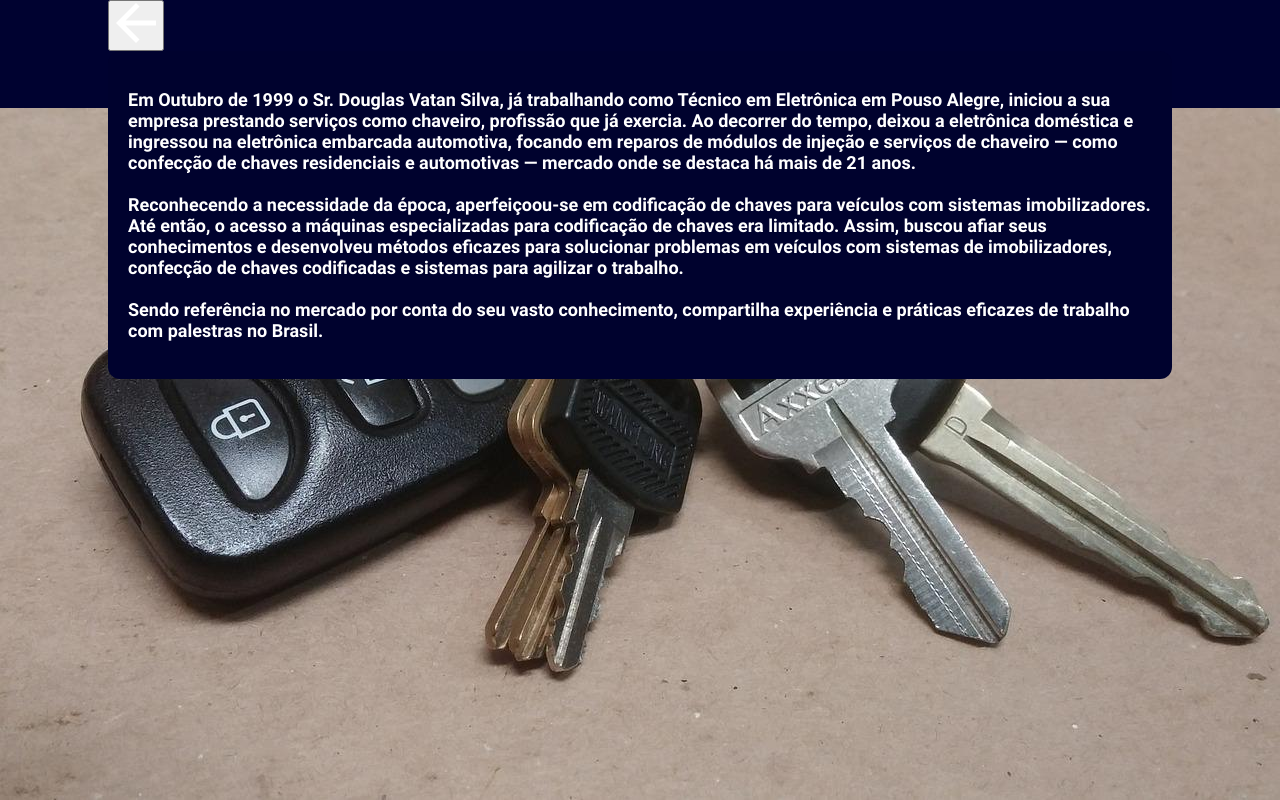
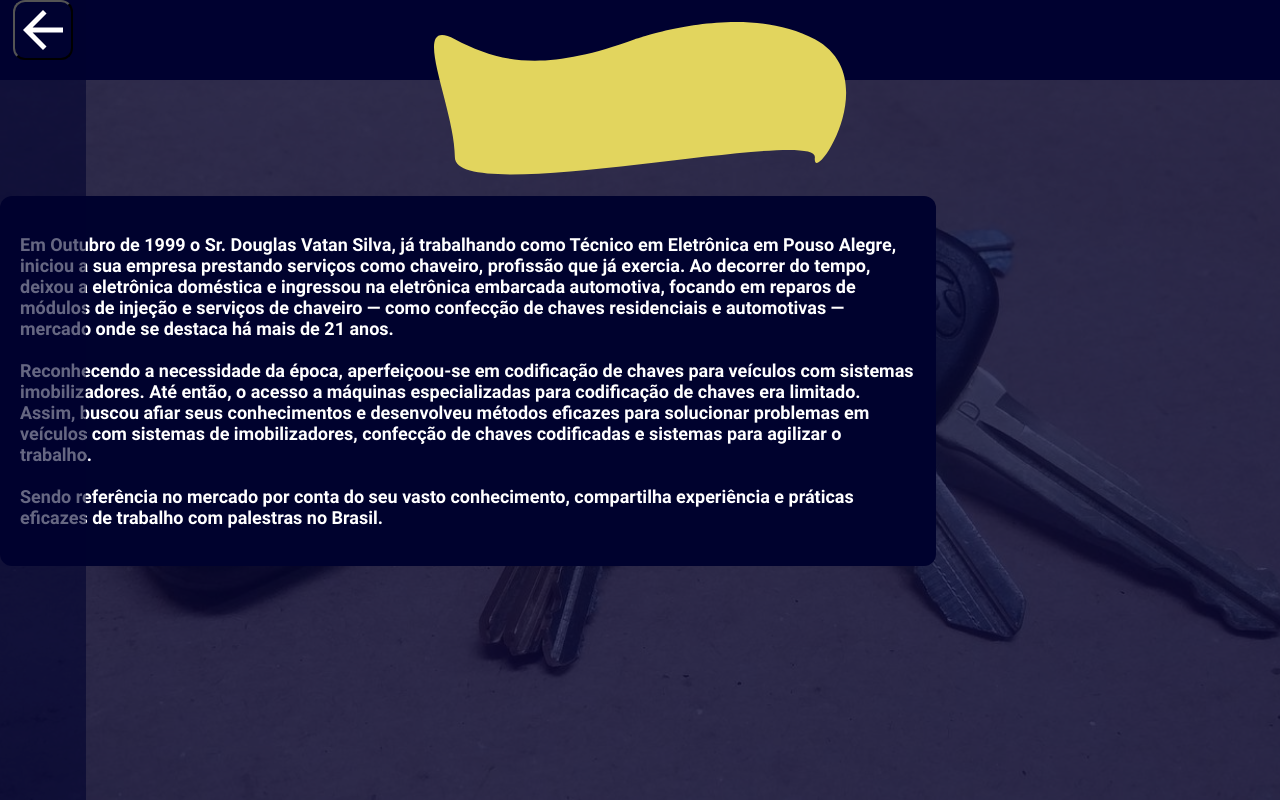
Before and after one commit to Thribs/chaveiro-pouso-alegre, a Next.js app: page /sobre in a window 1280 px wide. Built offline with nearby package versions, Linux system fonts and the light colour scheme.

Commit message:
more css. homepage and some of the about page

```diff
--- a/pages/index.js
+++ b/pages/index.js
@@ -1,36 +1,12 @@
 import Link from 'next/link'
 import Head from 'next/head'
+
 function Home() {
     return (
         <div>
             <Head>
                 <title>Chaveiro Pouso Alegre</title>
-                <link
-                    rel="preload"
-                    href="/fonts/Roboto/Roboto-Regular.ttf"
-                    as="font"
-                    crossOrigin=""
-                />
-                <link
-                    rel="preload"
-                    href="/fonts/Roboto/Roboto-Bold.ttf"
-                    as="font"
-                    crossOrigin=""
-                />
-                <link
-                    rel="preload"
-                    href="/fonts/Roboto/Roboto-Italic.ttf"
-                    as="font"
-                    crossOrigin=""
-                />
-                <link
-                    rel="preload"
-                    href="/fonts/Rye/Rye-Regular.ttf"
-                    as="font"
-                    crossOrigin=""
-                />
             </Head>
-            <title>Chaveiro Pouso Alegre</title>
             <div id="page-home">
                 <header>
                     <div className="banner">
--- a/pages/sobre.js
+++ b/pages/sobre.js
@@ -1,20 +1,24 @@
 import Link from 'next/link'
 import Head from 'next/head'
 
-function Sobre () {
+function Sobre() {
     return (
-        <>
+        <div className="page-content">
             <Head>
                 <title>Sobre Nós</title>
             </Head>
+            <header>
+                <div className="banner"/>
+            </header>
+            <main>
+                <div className="view">
                     <aside>
                         <Link href='/'>
-                <button>
+                            <button className="small-button">
                                 <img src="./images/icons/left-arrow.svg" alt="Seta para a esquerda"/>
                             </button>
                         </Link>
                     </aside>
-        <main>
                     <div className="content">
                         <p>
                             Em Outubro de 1999 o Sr. Douglas Vatan Silva, já trabalhando como Técnico em Eletrônica em Pouso Alegre, iniciou a sua empresa prestando serviços como chaveiro, profissão que já exercia.
@@ -26,9 +30,31 @@ function Sobre () {
                             Sendo referência no mercado por conta do seu vasto conhecimento, compartilha experiência e práticas eficazes de trabalho com palestras no Brasil.
                         </p>
                     </div>
+
+                </div>
             </main>
-        </>
+        </div>
     )
 }
 
 export default Sobre
+// page with dark blue background
+
+// sidebar with 'back' button aligned to the left, static
+
+// header banner in shape of parchment, blurred out
+
+// background of a picture a little bit down so to not cover the dark blue top, blurred out
+
+// container with dark blue background
+    // must have round corners, align to the right of sidebar, cover a piece of the header banner and use the font "Rye"
+
+// 'about' text
+
+/* Em Outubro de 1999 o Sr. Douglas Vatan Silva, já trabalhando como Técnico em Eletrônica em Pouso Alegre, iniciou a sua empresa prestando serviços como chaveiro, profissão que já exercia.
+                    Ao decorrer do tempo, deixou a eletrônica doméstica e ingressou na eletrônica embarcada automotiva, focando em reparos de módulos de injeção e serviços de chaveiro — como confecção de chaves residenciais e automotivas — mercado onde se destaca há mais de 21 anos.
+                    <br /><br />
+                    Reconhecendo a necessidade da época, aperfeiçoou-se em codificação de chaves para veículos com sistemas imobilizadores. Até então, o acesso a máquinas especializadas para codificação de chaves era limitado.
+                    Assim, buscou afiar seus conhecimentos e desenvolveu métodos eficazes para solucionar problemas em veículos com sistemas de imobilizadores, confecção de chaves codificadas e sistemas para agilizar o trabalho.
+                    <br /><br />
+                    Sendo referência no mercado por conta do seu vasto conhecimento, compartilha experiência e práticas eficazes de trabalho com palestras no Brasil. */
--- a/styles/global.css
+++ b/styles/global.css
@@ -29,12 +29,9 @@
 
 html {
     color: white;
-    display: flex;
-    flex-direction: column;
-    align-items: center;
 
     font-family: "Roboto";
-    font-weight: 400;
+    font-weight: 200;
     font-size: 18px;
 }
 header {
@@ -46,40 +43,76 @@ header {
     justify-content: center;
 
     line-height: .2;
-    font-family: Rye;
+    font-family: "Rye";
+    font-weight: 200;
 }
 
-h1 { font-size: 1.33em; }
+h1 {
+    font-size: 1.33em;
+    font-weight: 200;
+}
 
 h2 {
-    font-family: "Rye";
     font-size: 1em;
-     }
+    font-weight: 200;
+}
 
 body {
-    background: url(/images/key-fob.jpg) no-repeat center 6rem;
-    background-color: #000230;
+    background: #000230 url(/images/key-fob.jpg) no-repeat center bottom fixed;
+    background-size: auto 90vh;
 
     margin: 0;
 }
 
+body::after {
+    content: "";
+    background: #000230;
+    opacity: 0.5;
+    top: 0;
+    left: 0;
+    bottom: 0;
+    right: 0;
+    position: absolute;
+    z-index: -1;
+  }
+
 #page-home {
+    height: 100vh;
+
     display: flex;
     flex-direction: column;
     align-items: center;
+}
 
+.page-content::after {
+    content: "";
+    background: #000230;
+    opacity: 0.5;
+    top: 0;
+    left: 0;
+    bottom: 0;
+    right: 0;
+    position: absolute;
+    z-index: -1;
+  }
+
+.view {
+    display: flex;
 }
 .content {
 	padding: 20px;
 
     background: #00022E;
     border-radius: 12px;
-    width: 80vw;
+    width: 70vw;
 }
 .content-home {
+    height: 70vh;
+
     display: flex;
     flex-direction: column;
     align-items: center;
+    justify-content: space-between;
 
     background-color: none;
     border-radius: 12px;
@@ -99,11 +132,38 @@ body {
     height: 10rem;
 }
 
+aside {
+    position: fixed;
+    left: 0;
+    top: 0;
+
+    height: 100vh;
+}
+
+aside::after {
+    content: "";
+
+    background: #000230;
+    opacity: 0.6;
+
+    height: 100vh;
+
+    display: flex;
+
+    position: absolute;
+    top: 0;
+    left: 0;
+    right: 0;
+    bottom: 0;
+    z-index: -1;
+
+}
 .icons-group {
+    width: inherit;
+
     display: flex;
     align-items: center;
-    justify-content: center;
-    align-items: center;
+    justify-content: space-between;
 }
 
 button {
@@ -130,7 +190,7 @@ button {
     background: #000230;
     border-radius: 12px;
     padding: 0;
-    margin: 0 clamp(.5vw, 1vw, 2vw) 1rem;
+    margin: 0 clamp(.5vw, 1vw, 2vw);
 
     height: 60px;
     width: 60px;
@@ -157,7 +217,7 @@ p {
     background: #E2D55E;
     border-radius: 12px;
 
-    display: -webkit-flex;
+    display: flex;
     flex-direction: column;
 
     font-family: "Rye";
```
Also changed, not shown: pages/horarios.js (+6 -3 lines). Lines whose indentation alone changed are shown as unchanged.
